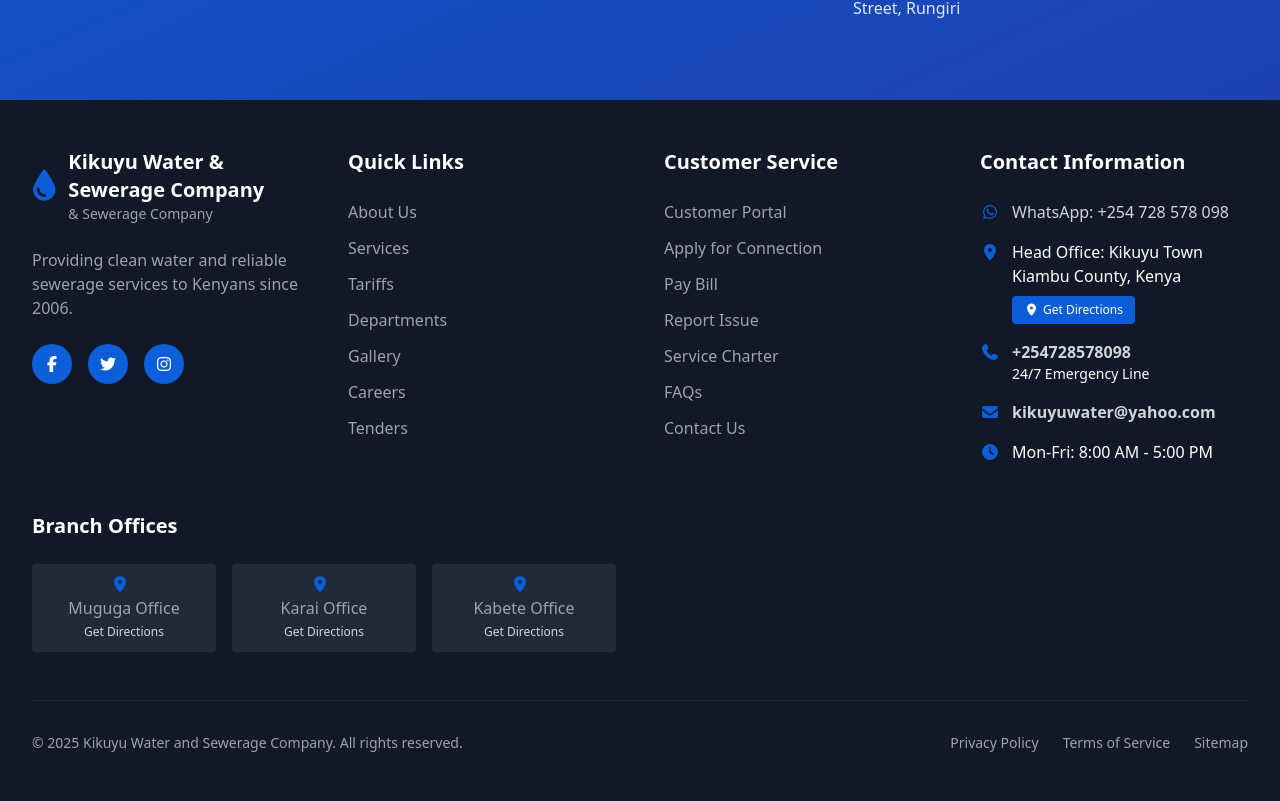
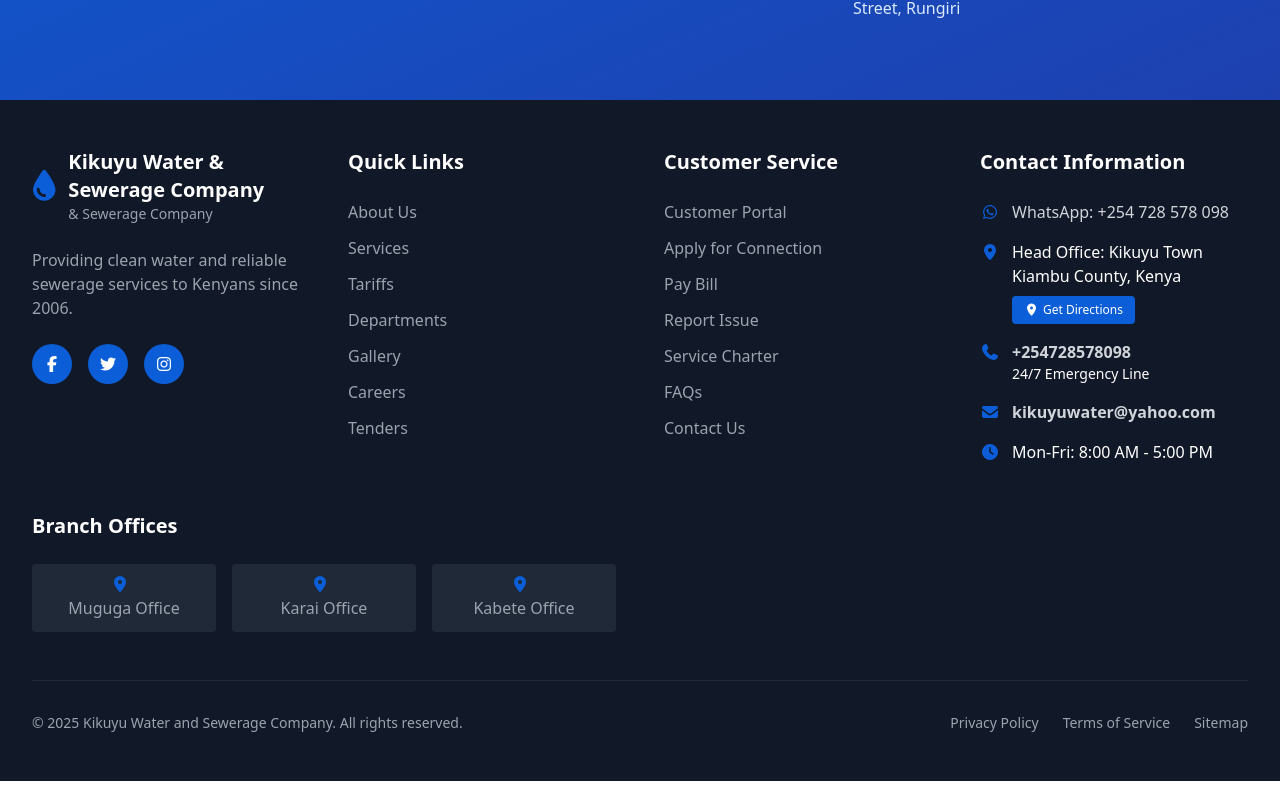
Before and after one commit to KikuyuWater/Kikuyu-Water, a React (Create React App) app in the folder kikuyu-water/: page / in a window 1280 px wide. Shown: the part 6721-7522 px from the top of the page. Built offline with nearby package versions, Linux system fonts and the light colour scheme.

Commit message:
fix: ensure Get Directions buttons use correct coordinates for Kikuyu and Kabete offices

```diff
--- a/kikuyu-water/src/layouts/Footer.jsx
+++ b/kikuyu-water/src/layouts/Footer.jsx
@@ -140,7 +140,7 @@ const Footer = () => {
                   <p>Head Office: Kikuyu Town</p>
                   <p>Kiambu County, Kenya</p>
                   <a
-                    href="https://maps.app.goo.gl/zDMBWXx73o3dr4727"
+                    href={`https://www.google.com/maps/search/?api=1&query=${encodeURIComponent('-1.2436313567256625,36.661594284695')}`}
                     target="_blank"
                     rel="noopener noreferrer"
                     className="inline-block mt-2 px-3 py-1.5 bg-primary text-white text-xs rounded hover:bg-blue-700 transition"
@@ -190,23 +190,20 @@ const Footer = () => {
               {[
                 {
                   name: "Muguga Office",
-                  url: "https://maps.app.goo.gl/Noau1yQfiQ9J1L5X6",
                   coords: '-1.2480,36.6460'
                 },
                 {
                   name: "Karai Office",
-                  url: "https://maps.app.goo.gl/g4RRZYykyS48dLQT6",
                   coords: '-1.2100,36.6900'
                 },
                 {
                   name: "Kabete Office",
-                  url: "https://maps.app.goo.gl/KKKv9ciKzprbUFts5",
                   coords: '-1.2197950587077637,36.7147972033909'
                 },
               ].map((office) => (
                 <a
                   key={office.name}
-                  href={office.url}
+                  href={`https://www.google.com/maps/search/?api=1&query=${encodeURIComponent(office.coords)}`}
                   target="_blank"
                   rel="noopener noreferrer"
                   className="flex-1 px-4 py-3 bg-gray-800 rounded text-gray-400 hover:text-white hover:bg-primary/20 transition flex items-center justify-center text-center"
@@ -214,16 +211,6 @@ const Footer = () => {
                   <div className="flex flex-col items-center">
                     <i className="fa-solid fa-location-dot text-primary mr-2 mb-1"></i>
                     <span>{office.name}</span>
-                    {office.coords && (
-                      <a
-                        href={`https://www.google.com/maps/search/?api=1&query=${encodeURIComponent(office.coords)}`}
-                        target="_blank"
-                        rel="noopener noreferrer"
-                        className="text-xs text-gray-300 mt-1 hover:underline"
-                      >
-                        Get Directions
-                      </a>
-                    )}
                   </div>
                 </a>
               ))}
```
